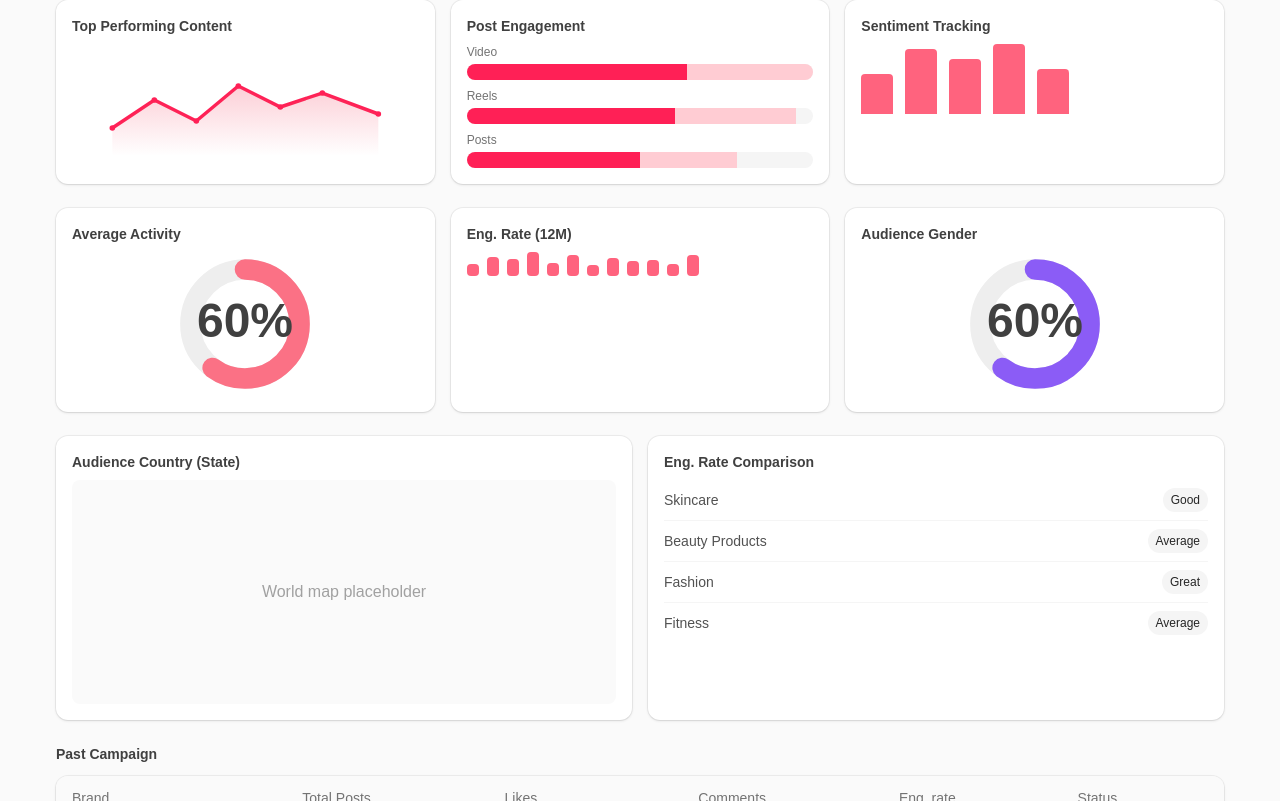
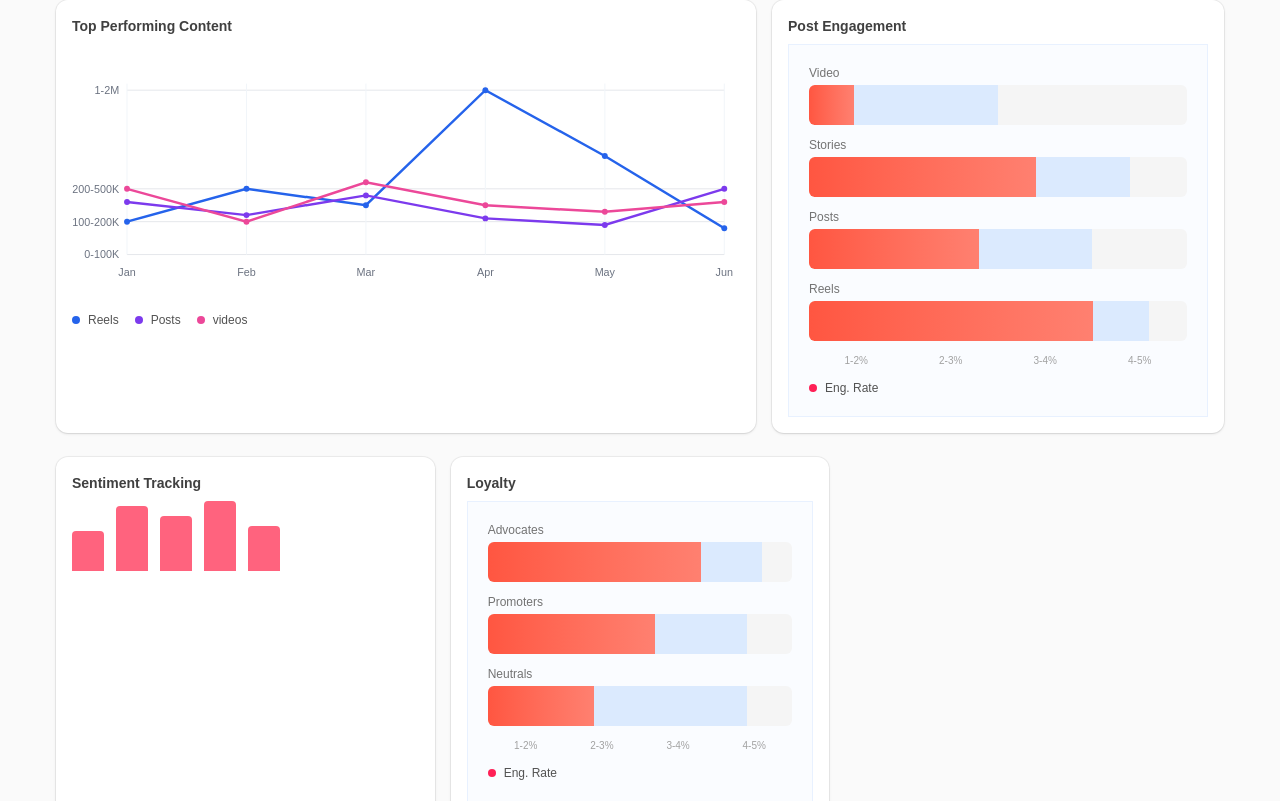
Before and after one commit to SaranSrini03/emiroh4, a Next.js app: page / in a window 1280 px wide. Shown: the part 1359-2160 px from the top of the page. Built offline with nearby package versions, Linux system fonts and the light colour scheme.

Commit message:
organised with folder

```diff
--- a/src/components/charts/StackedBars.tsx
+++ b/src/components/charts/StackedBars.tsx
@@ -1,19 +1,47 @@
-export function StackedBars() {
+// Value (rose) + remainder (light blue) to visually match the provided mock
+export type StackedBarRow = { k: string; v: number; r: number };
+
+export const defaultRows: StackedBarRow[] = [
+  { k: "Video", v: 12, r: 38 },
+  { k: "Stories", v: 60, r: 25 },
+  { k: "Posts", v: 45, r: 30 },
+  { k: "Reels", v: 75, r: 15 },
+];
+
+export const defaultAxis = ["1-2%", "2-3%", "3-4%", "4-5%"];
+
+export function StackedBars({
+  rows = defaultRows,
+  axis = defaultAxis,
+}: {
+  rows?: StackedBarRow[];
+  axis?: string[];
+}) {
   return (
-    <div className="grid grid-cols-1 gap-2">
-      {[
-        { k: "Video", a: 70, b: 40 },
-        { k: "Reels", a: 60, b: 35 },
-        { k: "Posts", a: 50, b: 28 },
-      ].map((row) => (
-        <div key={row.k} className="">
-          <div className="mb-1 text-xs text-neutral-500">{row.k}</div>
-          <div className="flex h-4 w-full overflow-hidden rounded-full bg-neutral-100">
-            <div className="bg-rose-500" style={{ width: `${row.a}%` }} />
-            <div className="bg-rose-200" style={{ width: `${row.b}%` }} />
+    <div className="w-full border border-[#e8f1ff] bg-[#fafcff] p-5">
+      <div className="grid grid-cols-1 gap-3 ">
+        {rows.map((row) => (
+          <div key={row.k} className="">
+            <div className="mb-1 text-xs text-neutral-500">{row.k}</div>
+            <div className=" h-10 w-10 flex h-4 w-full overflow-hidden rounded-md bg-neutral-100">
+              <div
+                className="bg-gradient-to-r from-[#ff5641] to-[#ff8070]"
+                style={{ width: `${row.v}%` }}
+              />
+              <div className="bg-blue-100" style={{ width: `${row.r}%` }} />
+            </div>
           </div>
-        </div>
-      ))}
+        ))}
+      </div>
+      <div className="mt-3 flex items-center justify-between text-[10px] text-neutral-400">
+        {axis.map((t) => (
+          <span key={t} className="w-1/4 text-center">{t}</span>
+        ))}
+      </div>
+      <div className="mt-3 flex items-center gap-2 text-xs text-neutral-600">
+        <span className="h-2 w-2 rounded-full bg-rose-500" />
+        <span>Eng. Rate</span>
+      </div>
     </div>
   );
 }
--- /dev/null
+++ b/src/components/charts/TopContentLine.tsx
@@ -0,0 +1,113 @@
+import React from "react";
+
+export function TopContentLine({ className }: { className?: string }) {
+  const months = ["Jan", "Feb", "Mar", "Apr", "May", "Jun"];
+  // Example values in thousands (to mimic 0-100K ... 2-5M look)
+  const reels = [100, 200, 150, 500, 300, 80];
+  const posts = [160, 120, 180, 110, 90, 200];
+  const videos = [200, 100, 220, 150, 130, 160];
+
+  const maxY = 520; // a bit above the max to give headroom
+  const h = 220;
+  const w = 680;
+  const padL = 56;
+  const padR = 16;
+  const padT = 18;
+  const padB = 28;
+  const innerW = w - padL - padR;
+  const innerH = h - padT - padB;
+
+  const yTicks = [0, 100, 200, 500];
+
+  const scaleX = (i: number) => padL + (i * innerW) / (months.length - 1);
+  const scaleY = (v: number) => padT + innerH - (v / maxY) * innerH;
+
+  const linePath = (data: number[]) =>
+    data
+      .map((v, i) => `${i === 0 ? "M" : "L"}${scaleX(i)},${scaleY(v)}`)
+      .join(" ");
+
+  return (
+    <div className={["w-3/4", className].filter(Boolean).join(" ")}>
+      <svg viewBox={`0 0 ${w} ${h}`} className="w-full h-[260px]">
+        {/* Grid */}
+        <g>
+          {yTicks.map((t, i) => (
+            <line
+              key={t}
+              x1={padL}
+              x2={w - padR}
+              y1={scaleY(t)}
+              y2={scaleY(t)}
+              stroke="#e5e7eb"
+              strokeWidth={1}
+            />
+          ))}
+          {months.map((_, i) => (
+            <line
+              key={i}
+              x1={scaleX(i)}
+              x2={scaleX(i)}
+              y1={padT}
+              y2={h - padB}
+              stroke="#f1f5f9"
+              strokeWidth={1}
+            />
+          ))}
+        </g>
+
+        {/* Axes labels */}
+        <g fill="#6b7280" fontSize={11} textAnchor="end">
+          {yTicks.map((t) => (
+            <text key={t} x={padL - 8} y={scaleY(t) + 4}>
+              {t === 0 ? "0-100K" : t === 100 ? "100-200K" : t === 200 ? "200-500K" : "1-2M"}
+            </text>
+          ))}
+        </g>
+        <g fill="#6b7280" fontSize={11} textAnchor="middle">
+          {months.map((m, i) => (
+            <text key={m} x={scaleX(i)} y={h - 6}>
+              {m}
+            </text>
+          ))}
+        </g>
+
+        {/* Lines */}
+        <g fill="none" strokeLinecap="round" strokeWidth={2.5}>
+          <path d={linePath(reels)} stroke="#2563eb" />
+          <path d={linePath(posts)} stroke="#7c3aed" />
+          <path d={linePath(videos)} stroke="#ec4899" />
+        </g>
+
+        {/* Dots */}
+        <g>
+          {reels.map((v, i) => (
+            <circle key={`r-${i}`} cx={scaleX(i)} cy={scaleY(v)} r={3} fill="#2563eb" />
+          ))}
+          {posts.map((v, i) => (
+            <circle key={`p-${i}`} cx={scaleX(i)} cy={scaleY(v)} r={3} fill="#7c3aed" />
+          ))}
+          {videos.map((v, i) => (
+            <circle key={`v-${i}`} cx={scaleX(i)} cy={scaleY(v)} r={3} fill="#ec4899" />
+          ))}
+        </g>
+      </svg>
+
+      {/* Legend */}
+      <div className="mt-2 flex items-center gap-4 text-xs">
+        <div className="flex items-center gap-2">
+          <span className="h-2 w-2 rounded-full" style={{ background: "#2563eb" }} />
+          <span className="text-neutral-600">Reels</span>
+        </div>
+        <div className="flex items-center gap-2">
+          <span className="h-2 w-2 rounded-full" style={{ background: "#7c3aed" }} />
+          <span className="text-neutral-600">Posts</span>
+        </div>
+        <div className="flex items-center gap-2">
+          <span className="h-2 w-2 rounded-full" style={{ background: "#ec4899" }} />
+          <span className="text-neutral-600">videos</span>
+        </div>
+      </div>
+    </div>
+  );
+}
--- a/src/components/insights/Insight.tsx
+++ b/src/components/insights/Insight.tsx
@@ -11,7 +11,7 @@ export function Insight({ label, value, icon = 'Posts', logo }: { label: string;
     <div className="rounded-xl bg-white p-5 w-auto shadow-sm ring-1 ring-black/5">
       <div className="flex items-center">
         {logo && <div className="flex items-center justify-center w-12 h-12 bg-rose-500 rounded-lg">{logo}</div>}
-        <div className="flex flex-col items-start ml-5">
+        <div className="flex flex-col items-start ">
           {INSIGHT_ICONS[icon]}
           <div className="mt-3 text-lg font-semibold">{value}</div>
           <div className="text-xs text-neutral-500">{label}</div>
--- a/src/components/shared/Card.tsx
+++ b/src/components/shared/Card.tsx
@@ -1,8 +1,8 @@
 import type { ReactNode } from "react";
 
-export function Card({ title, children }: { title: string; children: ReactNode }) {
+export function Card({ title, children, className }: { title: string; children: ReactNode; className?: string }) {
   return (
-    <div className="rounded-xl bg-white p-4 shadow-sm ring-1 ring-black/5">
+    <div className={"rounded-xl bg-white p-4 shadow-sm ring-1 ring-black/5" + (className ? " " + className : "")}>
       <div className="mb-2 text-sm font-semibold text-neutral-700">{title}</div>
       {children}
     </div>
--- a/src/data/imports.ts
+++ b/src/data/imports.ts
@@ -11,10 +11,16 @@ export { WorldMapSkeleton } from "@/components/platforms/WorldMapSkeleton";
 export { ComparisonList } from "@/components/insights/ComparisonList";
 
 export { MiniLineChart } from "@/components/charts/MiniLineChart";
-export { StackedBars } from "@/components/charts/StackedBars";
+export {
+  StackedBars,
+  defaultRows as stackedBarsDefaultRows,
+  defaultAxis as stackedBarsDefaultAxis,
+} from "@/components/charts/StackedBars";
+export type { StackedBarRow } from "@/components/charts/StackedBars";
 export { Bars } from "@/components/charts/Bars";
 export { Donut } from "@/components/charts/Donut";
 export { MiniColumnChart } from "@/components/charts/MiniColumnChart";
+export { TopContentLine } from "@/components/charts/TopContentLine";
 
 // Additional grouped components
 export { default as ProfileHeader } from "@/components/profile/ProfileHeader";
--- a/src/pages/index.tsx
+++ b/src/pages/index.tsx
@@ -4,8 +4,8 @@ import {
   PlatformCard,
   Insight,
   Card,
-  MiniLineChart,
   StackedBars,
+  type StackedBarRow,
   Bars,
   Donut,
   MiniColumnChart,
@@ -15,6 +15,7 @@ import {
   QuickKpis,
   InsightTitle,
   TopPerformingContent,
+  TopContentLine,
 } from "@/data/imports";
 import {
   PROFILE,
@@ -30,6 +31,11 @@ import {
 } from "@/data/globaldata";
 
 export default function Home() {
+  const loyaltyRows: StackedBarRow[] = [
+    { k: "Advocates", v: 70, r: 20 },
+    { k: "Promoters", v: 55, r: 30 },
+    { k: "Neutrals", v: 35, r: 50 },
+  ];
   return (
     <>
       <Head>
@@ -70,7 +76,7 @@ export default function Home() {
 
           {/* Insight tiles */}
           <Section title={<InsightTitle title={INSIGHT_SECTION_TITLE} options={[...PLATFORMS]} />} className="mt-6">
-            <div className="grid grid-cols-2 gap-4 sm:grid-cols-3 md:grid-cols-6">
+            <div className="grid grid-cols-2 gap-3 sm:grid-cols-3 md:grid-cols-6 w-full">
               {INSIGHTS.map((x) => (
                 <Insight key={x.k} label={x.k} value={x.v} />
               ))}
@@ -82,41 +88,31 @@ export default function Home() {
 
 
           {/* Charts row */}
-          <div className="mt-6 grid grid-cols-1 gap-4 md:grid-cols-3">
-            <Card title="Top Performing Content">
-              <MiniLineChart />
+          <div className="mt-6 grid grid-cols-1 gap-4 md:grid-cols-2 lg:grid-cols-[minmax(700px,_1fr)_minmax(450px,_1fr)]">
+            <Card title="Top Performing Content" className="col-span-1 w-full md:col-span-1 lg:col-span-1">
+              <TopContentLine className="w-full" />
             </Card>
-            <Card title="Post Engagement">
+            <Card title="Post Engagement" className="mt-6 md:mt-0 md:col-span-1 lg:col-span-1">
               <StackedBars />
             </Card>
+          </div>
+
+
+          {/* Audience & Activity */}
+          <div className="mt-6 grid grid-cols-1 gap-4 md:grid-cols-3">
             <Card title="Sentiment Tracking">
               <Bars />
             </Card>
+            {/* <Card title="Average Activity">
+              <Donut />
+            </Card> */}
+            <Card title="Loyalty" className="mt-6 md:mt-0 md:col-span-1 lg:col-span-1">
+              <StackedBars rows={loyaltyRows} />
+            </Card>
+            {/* <Card title="Audience Gender">
+              <Donut colors="violet" />
+            </Card> */}
           </div>
-
-          {/* Audience & Activity */}
-          <div className="mt-6 grid grid-cols-1 gap-4 md:grid-cols-3">
-            <Card title="Average Activity">
-              <Donut />
-            </Card>
-            <Card title="Eng. Rate (12M)">
-              <MiniColumnChart />
-            </Card>
-            <Card title="Audience Gender">
-              <Donut colors="violet" />
-            </Card>
-          </div>
-
-          {/* Maps / Lists */}
-          <div className="mt-6 grid grid-cols-1 gap-4 md:grid-cols-2">
-            <Card title="Audience Country (State)">
-              <WorldMapSkeleton />
-            </Card>
-            <Card title="Eng. Rate Comparison">
-              <ComparisonList />
-            </Card>
-          </div>
-
           {/* Past Campaign table */}
           <Section title="Past Campaign" className="mt-6">
             <div className="overflow-hidden rounded-xl bg-white shadow-sm ring-1 ring-black/5">
@@ -147,6 +143,17 @@ export default function Home() {
             </div>
           </Section>
 
+          {/* Maps / Lists */}
+          <div className="mt-6 grid grid-cols-1 gap-4 md:grid-cols-2">
+            <Card title="Audience Country (State)">
+              <WorldMapSkeleton />
+            </Card>
+            <Card title="Eng. Rate Comparison">
+              <ComparisonList />
+            </Card>
+          </div>
+
+
           {/* Reviews */}
           <Section title={REVIEWS_SECTION_TITLE} className="mt-6">
             <div className="grid grid-cols-1 gap-4 md:grid-cols-3">
```
